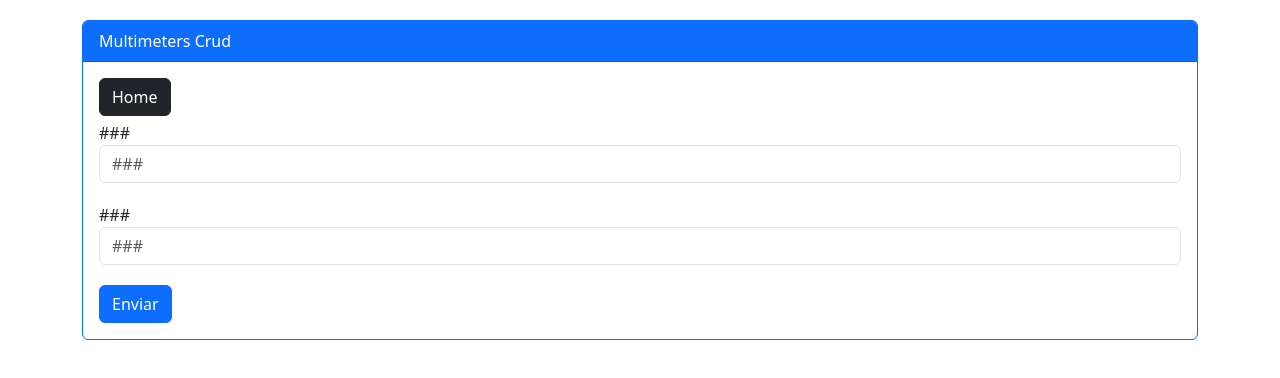
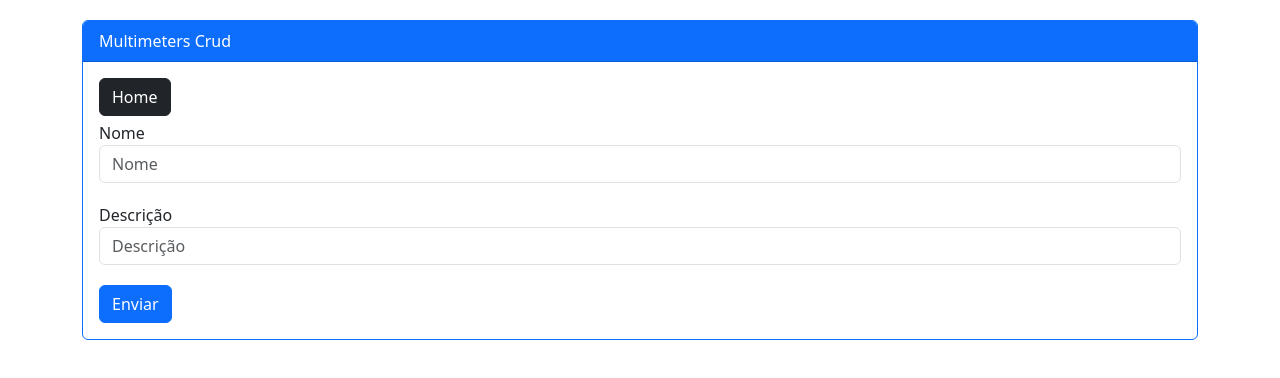
Before and after one commit to Adyson-Lima/foods_frontend, a React (Create React App) app: page /newupdate/0 in a window 1280 px wide. Shown: the top 378 px of the page. Built offline with nearby package versions, Linux system fonts and the light colour scheme.

Commit message:
26° commit - logica saveOrUpdate implementada

```diff
--- a/src/pages/NewUpdate/index.js
+++ b/src/pages/NewUpdate/index.js
@@ -1,8 +1,58 @@
 import { Link, useNavigate, useParams } from "react-router-dom";
 import React,{useState, useEffect} from "react";
-// import api from '../../services/api';
+import api from '../../services/api';
 
 export default function NewUpdate(){
+
+  const[name, setName] = useState('');
+  const[description, setDescription] = useState('');
+  const navigate = useNavigate();
+  // identificador food_id é o mesmo definido na rota
+  const{food_id} = useParams();
+
+  async function saveOrUpdate(e){
+
+    e.preventDefault();
+
+    const data = {name, description};
+
+    if (food_id === '0') {
+      try {
+        await api.post('api/v1/foods', data, {});
+        navigate('/');
+      } catch (error) {
+        alert('Erro ao salvar!');
+      }
+    } else {
+      try {
+        await api.patch(`api/v1/foods/${food_id}`, data, {});
+        navigate('/');
+      } catch (error) {
+        alert("Ero ao atualizar!");
+      }
+    }
+  }
+
+  // carrega registro especifico da api e seta dados para update
+  async function loadFood(){
+    try {
+      const response = await api.get(`api/v1/foods/${food_id}`,{});
+      setName(response.data.name);
+      setDescription(response.data.description);
+    } catch (error) {
+      alert("Erro ao buscar registro na api!");
+      navigate('/');
+    }
+  }
+
+  // chama loadFood para preencher dados no form
+  useEffect(() => {
+    if (food_id === '0') {
+      return;
+    } else {
+      loadFood();
+    }
+  }, [food_id]);
 
   return(
 
@@ -15,20 +65,22 @@
       <Link data-testid="mylink" className="btn btn-dark"
       style={{marginBottom: '5px'}} to="/">Home</Link>
 
-      <form data-testid="myform">
+      <form data-testid="myform" onSubmit={saveOrUpdate}>
 
         <div className="form-group">
-          <label htmlFor="###">###</label>
-          <input data-testid="input1" id="###" type="text"
+          <label htmlFor="name">Nome</label>
+          <input data-testid="input1" id="name" type="text"
           style={{marginBottom: '20px'}} className="form-control"
-          placeholder="###"></input>
+          placeholder="Nome" value={name}
+          onChange={e => setName(e.target.value)}></input>
         </div>
 
         <div className="form-group">
-          <label htmlFor="###">###</label>
-          <input data-testid="input2" id="###" type="text"
+          <label htmlFor="description">Descrição</label>
+          <input data-testid="input2" id="description" type="text"
           style={{marginBottom: '20px'}} className="form-control"
-          placeholder="###"></input>
+          placeholder="Descrição" value={description}
+          onChange={e => setDescription(e.target.value)}></input>
         </div>
 
         <button data-testid="btnenviar" type="submit"
```
